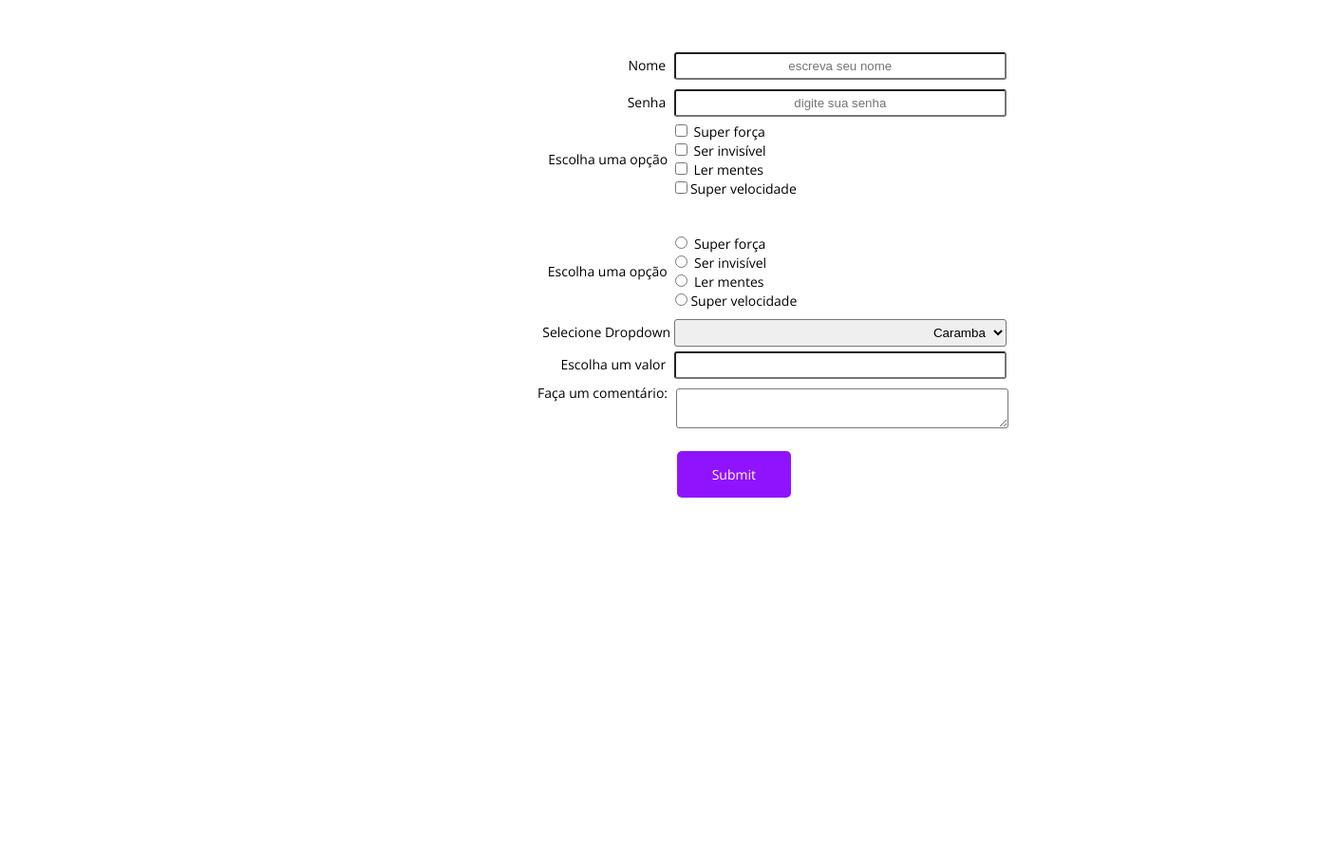
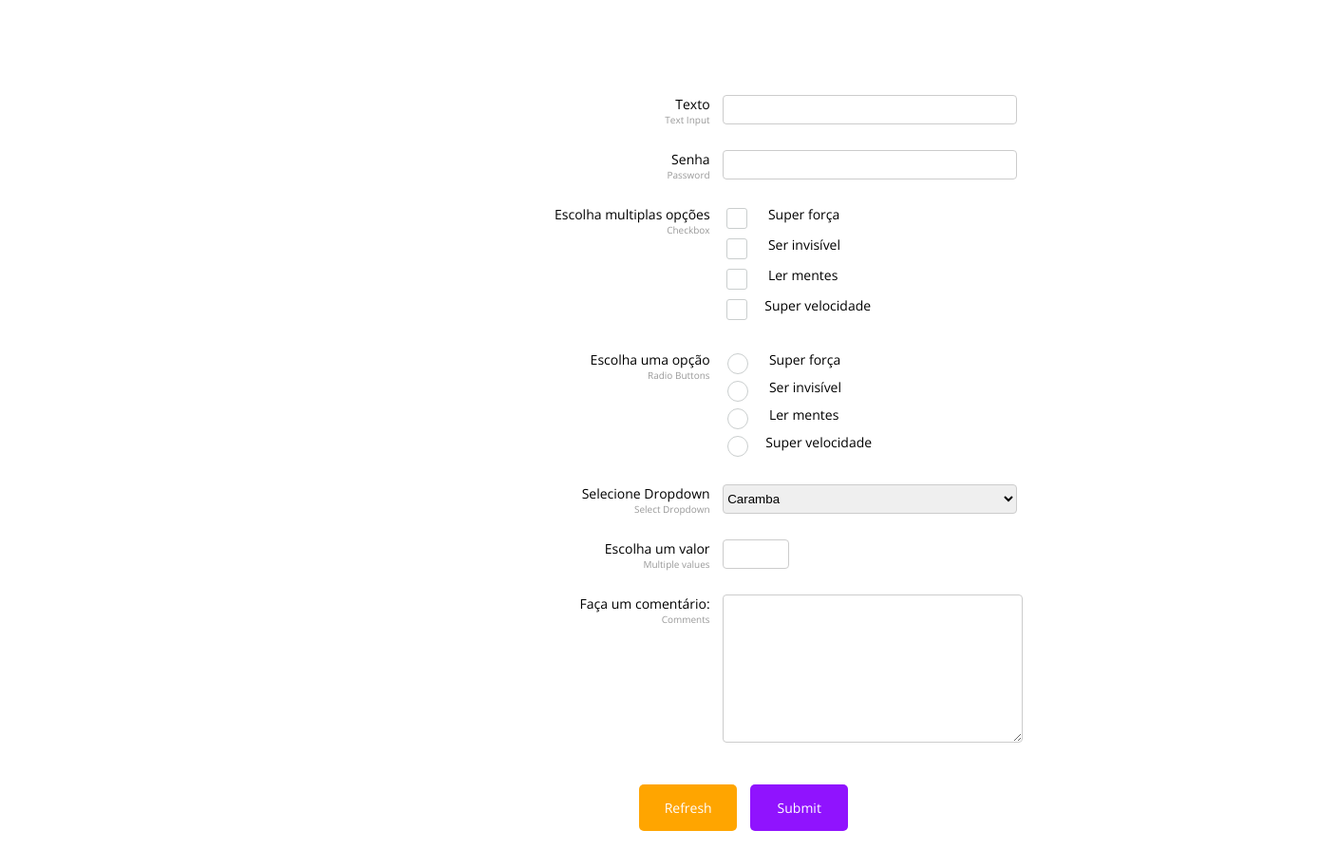
Before and after one commit to natalyapeixoto/form, a plain HTML site: page index.html in a window 1280 px wide. Shown: the whole page at 95% size, 1408 px wide, since content can reach past the window. Before the commit the page ends 800 px from the top, so only its background shows below. Drawn offline with nearby package versions, Linux system fonts and the light colour scheme.

Commit message:
formulario
{reprograma}

```diff
--- a/css/style.css
+++ b/css/style.css
@@ -8,75 +8,41 @@ body{
 }
 
 form{
-    margin-top: 50px;
-    width: 1400px;
-    text-align: center;
+    width: 50%;
+    margin: 100px 550px;
 }
 
 .multiple{
     display:inline-block;
+    width: 30%;
     vertical-align: top;
-    margin-top: 30px;
+    text-align: right;
+    margin-right: 10px;
+    margin-bottom: 25px;
 }
 
 .multiple_under{
+    width: 50%;
     display: inline-block;
     text-align: left;
+    margin-bottom: 25px;
+
 }
 
-label[for='name']{
-    display:inline-block;
-    width: 25%;
-    text-align:right;
+input[type='text'], input[type='number'], input[type='password'], select[name='assunto']{
+    border: 1px solid #CCCCCC;
+    border-radius: 4px;
+    width: 310px;
+    height: 31px;
 }
-input[name='name']{
-    display: inline-block;
-    width: 25%;
-    text-align: center;
-    margin: 5px;
-    padding: 5px;
-    border-radius:3px;
+
+p{
+    margin: 0px;
+    font-weight: lighter;
+    font-size: 10px;
+    color: #999999;
 }
-label[for='select']{
-    display:inline-block;
-    width: 25%;
-    text-align:right;
-}
-select{
-    padding: 5px;
-    border-radius:3px;
-    display:inline-block;
-    width: 25%;
-    text-align:right;
-    margin-top:10px;
-}
-label[for='number']{
-    display:inline-block;
-    width: 25%;
-    text-align:right;
-}
-input[name='number']{
-    display: inline-block;
-    width: 25%;
-    text-align: center;
-    margin: 5px;
-    padding: 5px;
-    border-radius:3px;
-}
-label[for='comment']{
-    display:inline-block;
-    width: 25%;
-    text-align:right;
-    vertical-align: top;
-}
-textarea{
-    display: inline-block;
-    width: 25%;
-    text-align: center;
-    margin: 5px;
-    padding: 5px;
-    border-radius:3px;
-}
+
 a{
     display: inline-block;
     background-color: #9013FE;
@@ -89,7 +55,44 @@ a{
     border-color:#3A006D;
     text-decoration: none;
 }
-.caixa-branca{
-    display: inline-block;
-    width: 9%;
+.btn_under{
+    width: 20%;
+    text-align: center;
 }
+a.multiple{
+    background-color: orange;
+}
+
+.cx-btn{
+    margin-left: 115px;
+}
+
+input[type='checkbox']{
+    -webkit-appearance: none;
+    background-color: white;
+    border: 1px solid #cacece;
+    padding: 10px;
+    border-radius: 3px;
+}
+label[for='choice']{
+    margin-left: 15px;
+    vertical-align: top;
+}
+input[type='radio']{
+    -webkit-appearance: none;
+    background-color: white;
+    border: 1px solid #cacece;
+    padding: 10px;
+    border-radius: 50px;
+}
+
+input[type='number']{
+    width: 70px;
+    padding: 5px;
+}
+
+textarea{
+    border: 1px solid #CCCCCC;
+    border-radius: 4px;
+    width: 310px;
+}
--- a/index.html
+++ b/index.html
@@ -14,14 +14,14 @@
 
     <form action='obrigada.html' method='GET'>
 
-            <label for='name'>Nome</label>
-            <input type='text' name='name' placeholder="escreva seu nome"> <br>
-            <label for='name'>Senha</label>
-            <input type='password'name='name' placeholder="digite sua senha"> <br>
+            <label for='name' class='multiple'>Texto<p>Text Input</p></label>
+            <input type='text' name='name' class='multiple_under' > <br>
+            <label for='name' class='multiple'>Senha<p>Password</p></label>
+            <input type='password'name='name' class='multiple_under' > <br>
 
 
             <div class='multiple'>
-                    <label for='radio'>Escolha uma opção</label> <br>
+                    <label for='radio'>Escolha multiplas opções<p>Checkbox</p></label> <br>
                </div>
 
                <div class='multiple_under'>
@@ -31,12 +31,9 @@
                    <input type='checkbox' name='radio'><label for='choice'>Super velocidade </label><br>
                </div>
 
-            <br>
-            <br>
-            <br>
 
             <div class='multiple'>
-                 <label for='radio'>Escolha uma opção</label> <br>
+                 <label for='radio'>Escolha uma opção<p>Radio Buttons</p></label> <br>
             </div>
 
             <div class='multiple_under'>
@@ -47,37 +44,34 @@
             </div>
 
 
-            <br>
-            <label for='select'> Selecione Dropdown </label>
-                <select name='assunto'>
+            <label for='select' class='multiple'> Selecione Dropdown<p>Select Dropdown</p> </label>
+                <select name='assunto' class='multiple_under'>
                         <option value="">Caramba</option>
                         <option value="">Caraca</option>
                         <option value="">Cacilds</option>
                         <option value="">COROI</option>
                 </select>
 
-
+            <br>
+            <div class='multiple'>
+                    <label for='number'>Escolha um valor<p>Multiple values</p></label>
+            </div>
+            <div class='multiple_under'>
+            <input type='number' name='number'>
+            </div>
 
             <br>
-            <label for='number'>Escolha um valor</label>
-            <input type='number' name='number'>
-
+            <div class='multiple'>
+            <label for='comment' >Faça um comentário: <p>Comments</p></label>
+            </div>
+            <textarea rows="10" name='comment'class='multiple_under'></textarea>
 
             <br>
-            <div class='multiple'></div>
-            <label for='comment' >Faça um comentário: </label>
-            <textarea name='comment'></textarea>
 
-
-            <br>
-            <div class='caixa-branca'></div>
-            <a href='#'> Submit</a>
-
-
-
-
-
-
+            <div class='cx-btn'>
+                <a href='#'class='btn_under multiple'> Refresh</a>
+                <a href='#' class='btn_under multiple_under'> Submit</a>
+            </div>
 
     </form>
 
```
